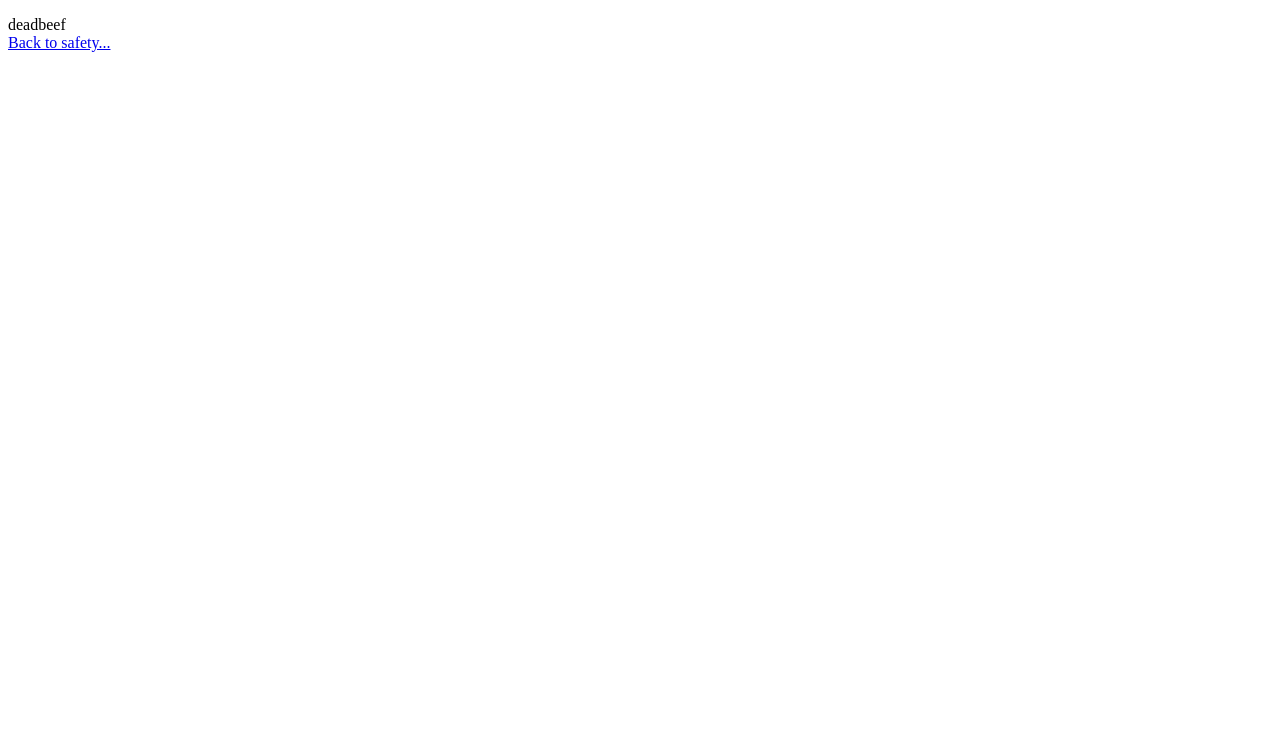
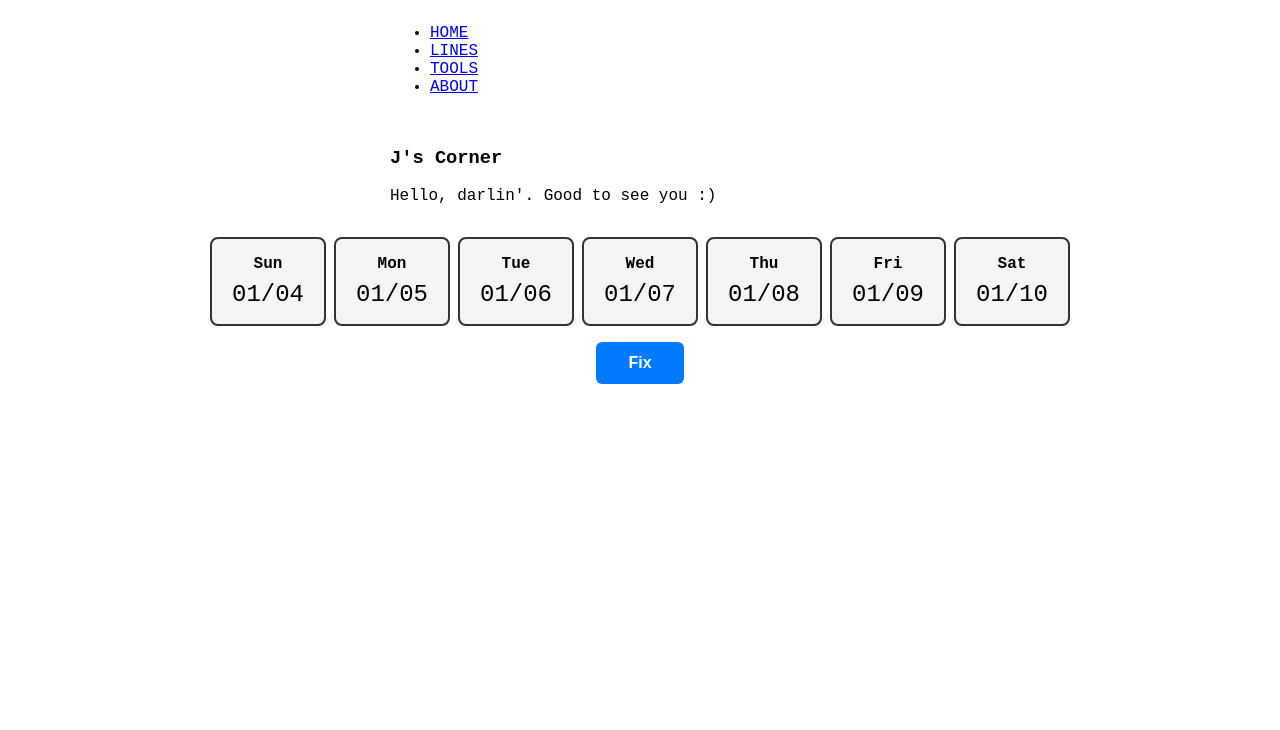
Before and after one commit to steebe/steebe.github.io, a Gatsby site: page /julia in a window 1280 px wide. Before the commit this address had no page. Shown: the top 730 px of the page. Built offline with nearby package versions, Linux system fonts and the light colour scheme; Gatsby itself is replaced by a stand-in of ours.

Commit message:
j's corner + calendar widget v1

```diff
--- a/src/components/layout/layout.tsx
+++ b/src/components/layout/layout.tsx
@@ -60,11 +60,11 @@ class NavLocation {
 
 const Layout: React.FC<Props> = ({ children }) => {
   const path = typeof window !== "undefined" ? window.location.pathname : undefined;
-  const isPhotos = path?.includes("photos");
+  // const isPhotos = path?.includes("photos");
   const isTools = path?.includes("tool");
   const isAbout = path?.includes("about");
   const isBlogRoot = path?.endsWith("lines") || path?.endsWith("lines/") || path?.includes("lines");
-  const isHome = path === "/" || (!isTools && !isAbout && !isBlogRoot && !isPhotos);
+  const isHome = path === "/";
 
   const navLocations = [
     new NavLocation(isHome, TITLES.HOME),
--- /dev/null
+++ b/src/components/widgets/CalendarWidget.tsx
@@ -0,0 +1,99 @@
+import React, { useState, useMemo } from "react";
+
+const CalendarWidget = () => {
+  const [days, setDays] = useState([
+    "Sunday",
+    "Monday",
+    "Tuesday",
+    "Wednesday",
+    "Thursday",
+    "Friday",
+    "Saturday",
+  ]);
+
+  const weekDates = useMemo(() => {
+    const today = new Date();
+    const currentDay = today.getDay();
+    const sundayOffset = -currentDay;
+
+    return Array.from({ length: 7 }, (_, i) => {
+      const date = new Date(today);
+      date.setDate(today.getDate() + sundayOffset + i);
+      const month = String(date.getMonth() + 1).padStart(2, "0");
+      const day = String(date.getDate()).padStart(2, "0");
+      return `${month}/${day}`;
+    });
+  }, []);
+
+  const handleFix = () => {
+    setDays(days.filter((day) => day !== "Monday"));
+  };
+
+  return (
+    <div style={{ marginTop: "2rem" }}>
+      <div
+        style={{
+          display: "flex",
+          gap: "0.5rem",
+          justifyContent: "center",
+          marginBottom: "1rem",
+          transition: "all 0.5s ease-in-out",
+        }}
+      >
+        {days.map((day) => (
+          <div
+            key={day}
+            style={{
+              padding: "1rem",
+              border: "2px solid #333",
+              borderRadius: "8px",
+              minWidth: "80px",
+              textAlign: "center",
+              backgroundColor: "#f5f5f5",
+              transition: "all 0.5s ease-in-out",
+            }}
+          >
+            <div style={{ fontWeight: "bold", marginBottom: "0.5rem" }}>{day.slice(0, 3)}</div>
+            <div style={{ fontSize: "1.5rem" }}>
+              {
+                weekDates[
+                  [
+                    "Sunday",
+                    "Monday",
+                    "Tuesday",
+                    "Wednesday",
+                    "Thursday",
+                    "Friday",
+                    "Saturday",
+                  ].indexOf(day)
+                ]
+              }
+            </div>
+          </div>
+        ))}
+      </div>
+      <div style={{ textAlign: "center" }}>
+        <button
+          onClick={handleFix}
+          disabled={!days.includes("Monday")}
+          style={{
+            padding: "0.75rem 2rem",
+            fontSize: "1rem",
+            fontWeight: "bold",
+            backgroundColor: "#007bff",
+            color: "white",
+            border: "none",
+            borderRadius: "6px",
+            cursor: days.includes("Monday") ? "pointer" : "not-allowed",
+            opacity: days.includes("Monday") ? 1 : 0.5,
+            transition: "all 0.3s ease",
+          }}
+        >
+          Fix
+        </button>
+      </div>
+    </div>
+  );
+};
+
+export default CalendarWidget;
--- /dev/null
+++ b/src/pages/julia.tsx
@@ -0,0 +1,17 @@
+import React from "react";
+import Layout from "../components/layout/layout";
+import CalendarWidget from "../components/widgets/CalendarWidget";
+
+const Julia = () => {
+  return (
+    <Layout>
+      <div>
+        <h3>J&apos;s Corner</h3>
+        <p>Hello, darlin&apos;. Good to see you :)</p>
+        <CalendarWidget />
+      </div>
+    </Layout>
+  );
+};
+
+export default Julia;
```
Also changed, not shown: src/components/widgets/magic8ball.tsx (renamed from src/components/magic8ball.tsx), 1 other file.
